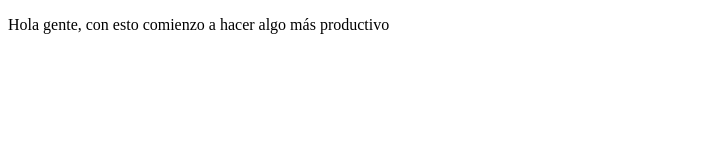
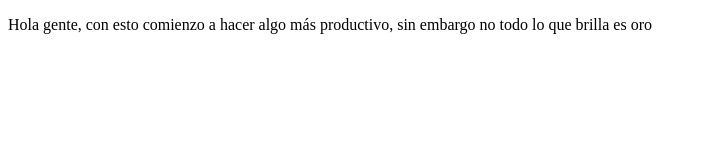
Before and after one commit to garciafred/proyectoDemoCursoPreWork, a plain HTML site: page index.html in a window 1280 px wide. Shown: the whole page, without its empty margins (0-706 px from the left). Drawn offline with Linux system fonts and the light colour scheme.

Commit message:
Cambios debido a que me di cuenta que cobran el certificado

```diff
--- a/index.html
+++ b/index.html
@@ -8,7 +8,7 @@
 </head>
 <body>
     <p>
-        Hola gente, con esto comienzo a hacer algo más productivo
+        Hola gente, con esto comienzo a hacer algo más productivo, sin embargo no todo lo que brilla es oro
     </p>
 </body>
 </html>
```
